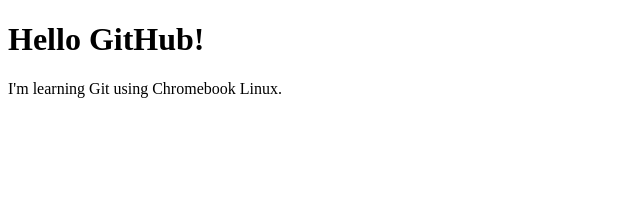
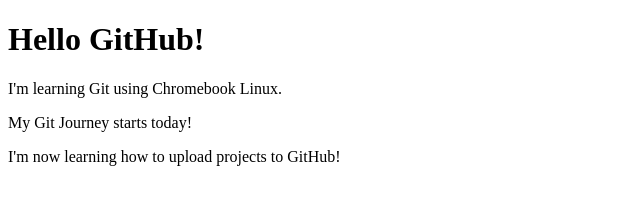
Before and after one commit to itsmebu/git-learning, a plain HTML site: page index.html in a window 1280 px wide. Shown: the whole page, without its empty margins (0-640 px from the left). Drawn offline with Linux system fonts and the light colour scheme.

Commit message:
Update homepage

```diff
--- a/index.html
+++ b/index.html
@@ -6,5 +6,7 @@
 <body>
     <h1>Hello GitHub!</h1>
     <p>I'm learning Git using Chromebook Linux.</p>
+    <p>My Git Journey starts today!</p>
+    <p>I'm now learning how to upload projects to GitHub!</p>
 </body>
 </html>
```
